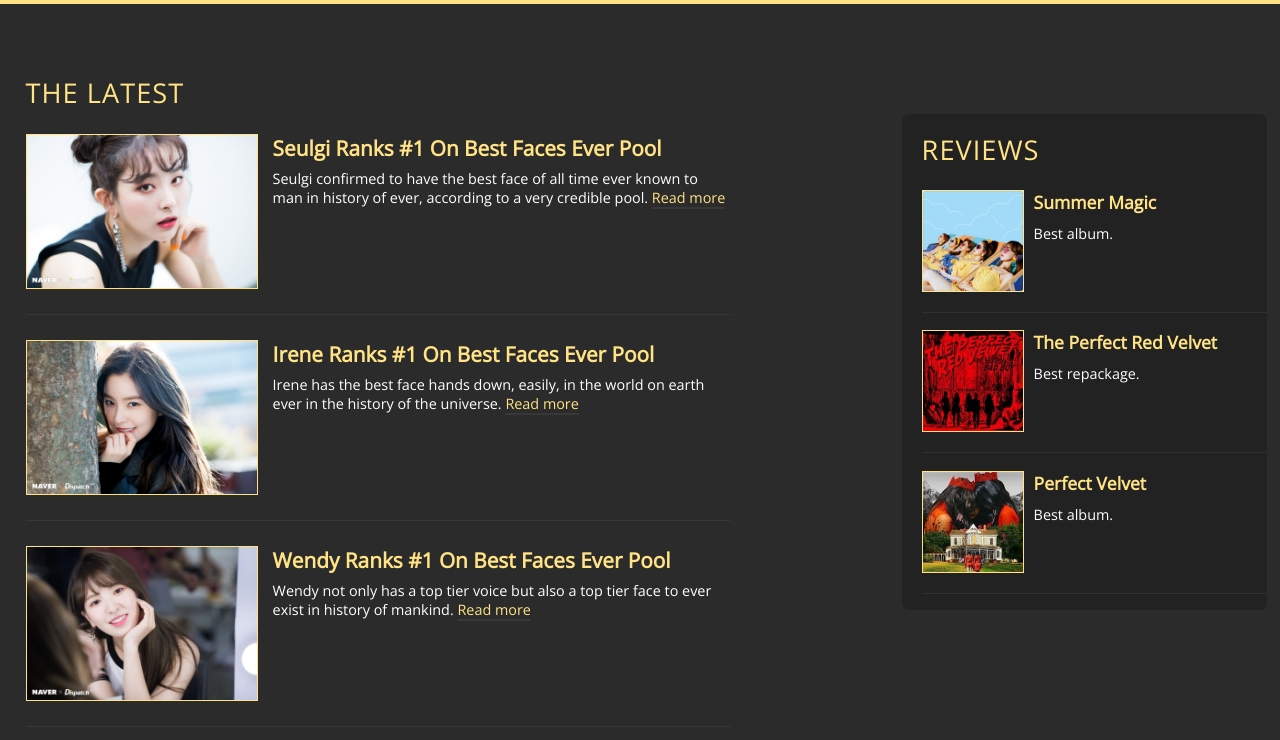
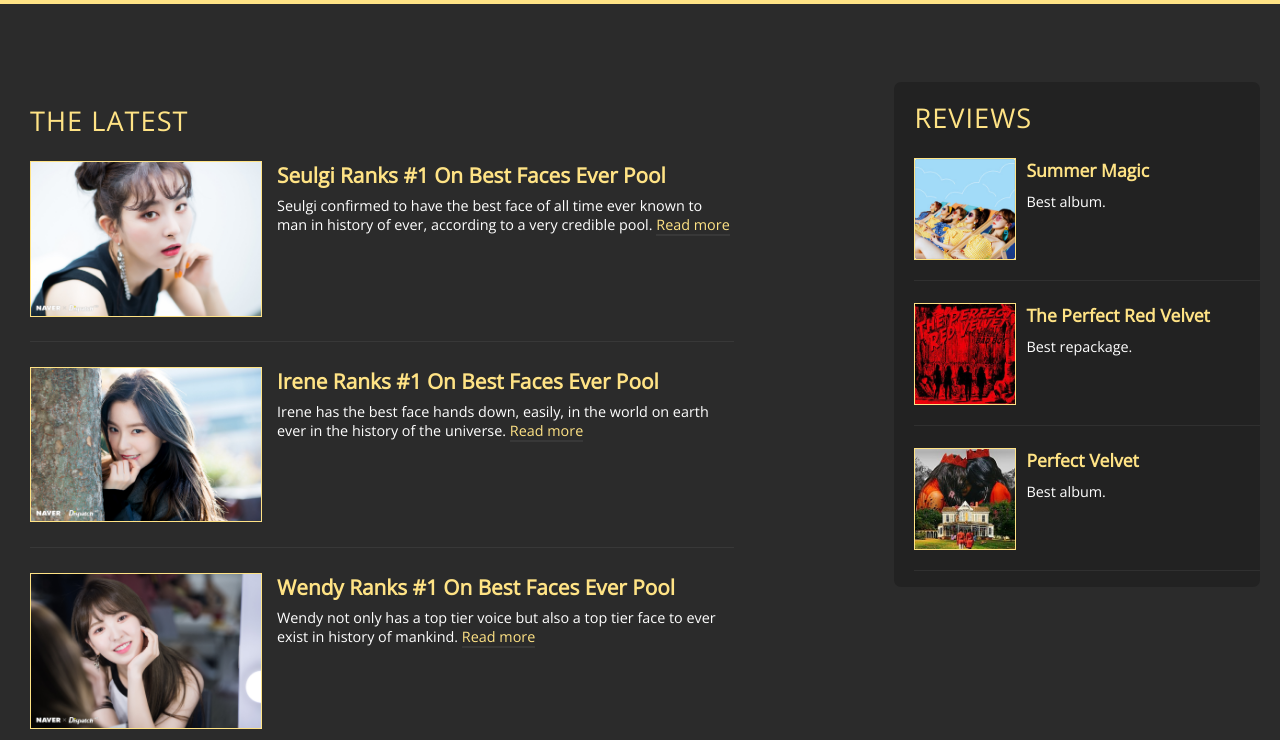
Before and after one commit to loonarium/bestvelvet, a plain HTML site: page index.htm in a window 1280 px wide. Shown: the part 460-1200 px from the top of the page. Drawn offline with nearby package versions, Linux system fonts and the light colour scheme.

Commit message:
Fixed wrapper

```diff
--- a/_css/stylesheet.css
+++ b/_css/stylesheet.css
@@ -76,10 +76,15 @@
 /* ############ Main ############
 ################################## */
 
+.wrapper {
+  max-width: 1600px;
+}
+
 main {
   width: 55%;
-  margin-top: 5%;
-  margin-left: 2%;
+  margin-top: 69px;
+  margin-left: 30px;
+  float: left;
 }
 
 main h2 {
@@ -142,8 +147,8 @@
 .reviews {
   width: 27%;
   /* position:absolute; */
-  margin-top: -82%;
-  margin-right: 1%;
+  margin-top: 72px;
+  margin-right: 20px;
   padding: 0;
   padding-left: 20px;
   border-radius: 7px;
@@ -172,7 +177,7 @@
 
 .reviews div {
   min-height: 40px;
-  margin-top: 5%;
+  margin-top: 22px;
   padding-bottom: 20%;
   border-bottom: 1px solid rgb(48, 48, 48);
 }
--- a/index.htm
+++ b/index.htm
@@ -28,6 +28,7 @@
       	</nav>
 		</header>
 		<!-- News -->
+		<div class="wrapper">
 			<main>
 				<h2>The Latest</h2>
 				<dl class="news">
@@ -79,5 +80,6 @@
 					</div>
 				</dl>
 			</aside>
+		</div>
 	</body>
 	</html>
```
Lines whose indentation alone changed are shown as unchanged.
